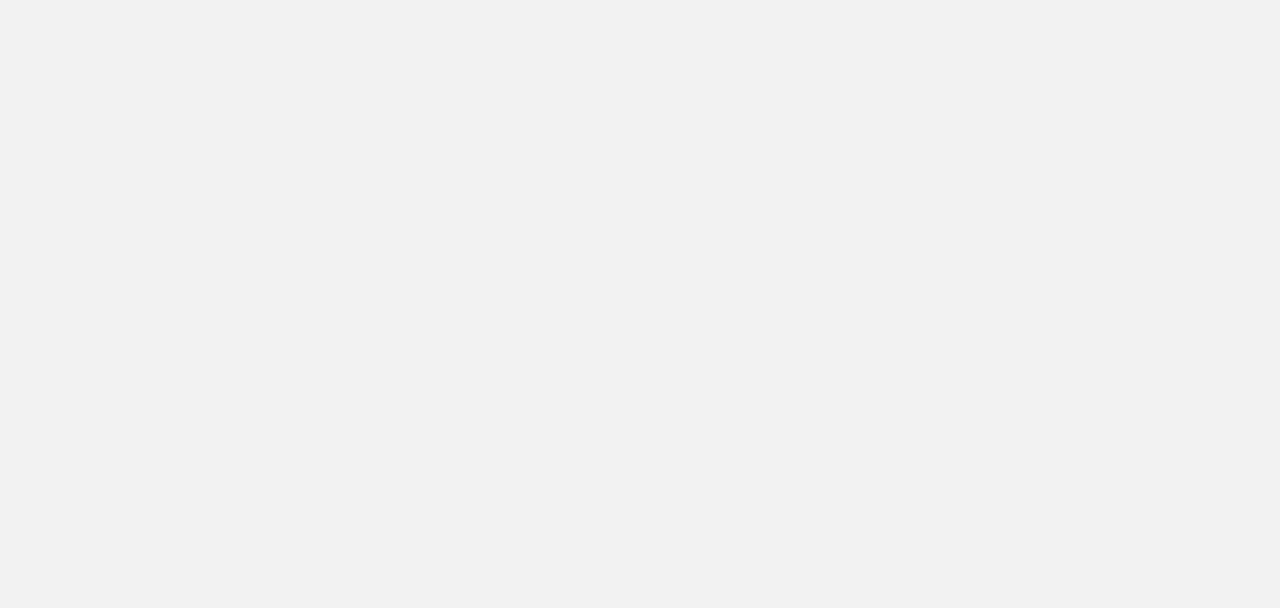
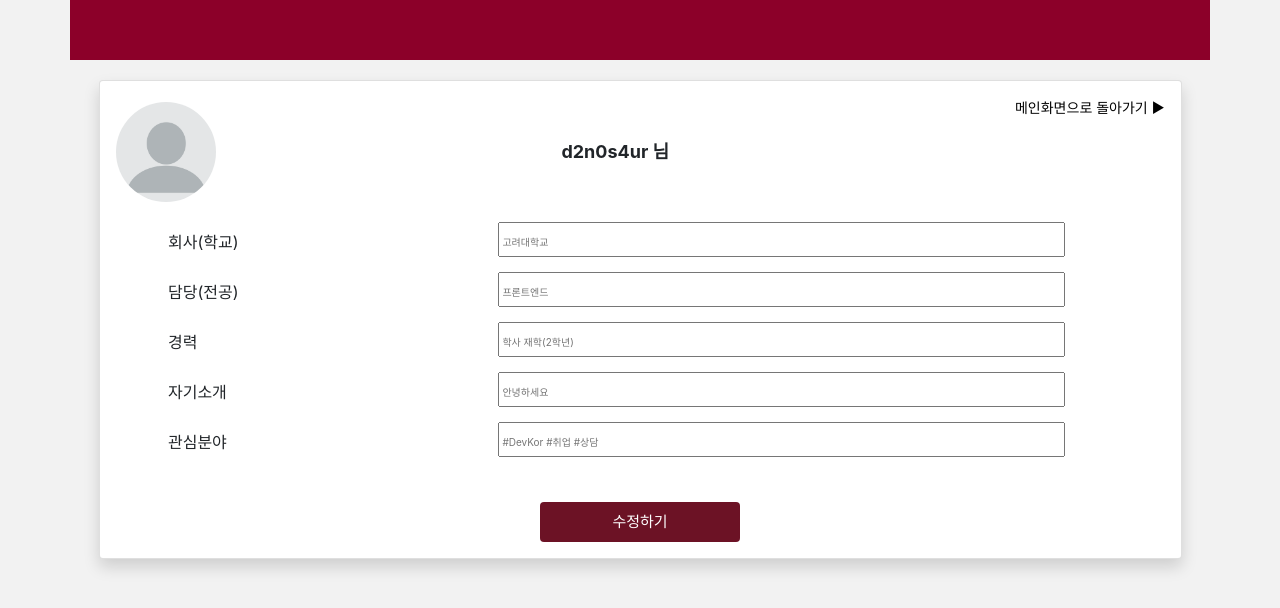
Before and after one commit to d2n0s4ur/KUFFEE-CHAT, a React (Create React App) app in the folder front/: page /Edit in a window 1280 px wide. Before the commit this address had no page. Shown: the top 608 px of the page. Built offline with nearby package versions, Linux system fonts and the light colour scheme.

Commit message:
update: front css finish

```diff
--- a/front/package.json
+++ b/front/package.json
@@ -3,6 +3,11 @@
   "version": "0.1.0",
   "private": true,
   "dependencies": {
+    "@fortawesome/fontawesome-svg-core": "^6.1.1",
+    "@fortawesome/free-brands-svg-icons": "^6.1.1",
+    "@fortawesome/free-regular-svg-icons": "^6.1.1",
+    "@fortawesome/free-solid-svg-icons": "^6.1.1",
+    "@fortawesome/react-fontawesome": "^0.1.18",
     "@testing-library/jest-dom": "^5.16.4",
     "@testing-library/react": "^13.3.0",
     "@testing-library/user-event": "^13.5.0",
--- a/front/src/App.js
+++ b/front/src/App.js
@@ -9,6 +9,7 @@ import List from './page/List';
 import Chat from './chat/Chat';
 import Profile from './page/Profile';
 import LogIn from './auth/LogIn';
+import Edit from './auth/Edit';
 
 function App() {
   return (
@@ -21,7 +22,8 @@ function App() {
             <Route path='Auth' element={<Auth />} />
             <Route path='Profile' element={<Profile />} />
             <Route path='Chat' element={<Chat />} />
-            <Route path='/' element={<List />} />
+            <Route path='Edit' element={<Edit />} />
+            <Route exact path='/' element={<List />} />
           </Routes>
         </BrowserRouter>
         </div>
--- /dev/null
+++ b/front/src/auth/Edit.css
@@ -0,0 +1,59 @@
+
+.edit.profile {
+    width: 100%;
+    height: 100px;
+    /* background: gray; */
+	margin-bottom: 20px;
+}
+
+.edit.profile_img {
+    width: 100px;
+    height: 100px;
+    border-radius: 50%;
+    float: left;
+
+    background-repeat: no-repeat;
+    background-position: center center;
+    background-size: cover;
+    background-color: white;
+    margin: 0;
+}
+
+.edit.name {
+	line-height: 100px;
+	font-weight: bold;
+}
+
+.Edit.inputform{
+	width: 90%;
+	margin: auto;
+	display: flex;
+	flex-direction: row;
+	justify-content: center;
+	margin-top: 10px;
+}
+
+.Edit.inputTag {
+	align-self: center;
+	flex-basis: 30%;
+	text-align: left;
+}
+
+.Edit.input {
+	width: 60%;
+	display: inline-block;
+}
+
+.Editprofile {
+	border: none;
+	border-radius: 4px;
+	background-color: #6c1225;
+	color: white;
+	font-weight: 300;
+	width: 200px;
+	height: 40px;
+	font-size: 15px;
+	margin: auto;
+	margin-top: 40px;
+	display: block;
+}
--- /dev/null
+++ b/front/src/auth/Edit.js
@@ -0,0 +1,66 @@
+
+import React, {useState} from 'react';
+import Card from 'react-bootstrap/Card';
+import './Edit.css'
+
+function Edit(props) {
+	const [inputs, setInputs] = useState({
+		college: '',
+		dname: '',
+		year: '',
+		desc: '',
+		tag: ''
+	});
+	const {college, dname, year, desc, tag} = inputs;
+
+	const onChange = (e) => {
+		const { value, name } = e.target;
+		setInputs({
+			...inputs,
+			[name]: value
+		});
+	};
+    return (
+		<>
+			<div className='container'>
+				<div className="profile header">
+				</div>
+				<div className='contents'>
+				<Card className="card shadow">
+      				<Card.Body>
+					  	<a href="/"><span className="sendDM">메인화면으로 돌아가기 ▶</span></a>
+					  	<div className="edit profile">
+                    		<img src="./profile.png" className="edit profile_img" />
+                        	<span className="edit name" >d2n0s4ur 님</span>
+               			</div>
+						<div className="Edit inputform">
+							<span className="Edit inputTag">회사(학교)</span>
+							<input className="Edit input"  placeholder='고려대학교' onChange={onChange} value={college}></input>
+						</div>
+						<div className="Edit inputform">
+							<span className="Edit inputTag">담당(전공)</span>
+							<input className="Edit input"  placeholder='프론트엔드' onChange={onChange} value={dname}></input>
+						</div>
+						<div className="Edit inputform">
+							<span className="Edit inputTag">경력</span>
+							<input className="Edit input"  placeholder='학사 재학(2학년)' onChange={onChange} value={year}></input>
+						</div>
+						<div className="Edit inputform">
+							<span className="Edit inputTag">자기소개</span>
+							<input className="Edit input"  placeholder='안녕하세요' onChange={onChange} value={desc}></input>
+						</div>
+						<div className="Edit inputform">
+							<span className="Edit inputTag">관심분야</span>
+							<input className="Edit input"  placeholder='#DevKor #취업 #상담' onChange={onChange} value={tag}></input>
+						</div>
+						<button className="Editprofile" type="submit">수정하기</button>
+					</Card.Body>
+    			</Card>
+				</div>
+			</div>
+
+		</>
+    );
+}
+
+export default Edit;
--- a/front/src/auth/LogIn.css
+++ b/front/src/auth/LogIn.css
@@ -6,7 +6,7 @@ body {
 	width: 80%;
 	margin: auto;
 	font-family: 'Roboto';
-	margin-top: 30%;
+	margin-top: 150px;
 }
 
 .form {
@@ -18,6 +18,7 @@ input {
 	margin: auto;
 	margin-bottom: 5px;
 	width: 100%;
+	height: 35px;
 }
 
 input::placeholder {
--- a/front/src/page/List.css
+++ b/front/src/page/List.css
@@ -86,3 +86,13 @@
 .shadow {
 	box-shadow: rgba(0, 0, 0, 0.07) 0px 1px 1px, rgba(0, 0, 0, 0.07) 0px 2px 2px, rgba(0, 0, 0, 0.07) 0px 4px 4px, rgba(0, 0, 0, 0.07) 0px 8px 8px, rgba(0, 0, 0, 0.07) 0px 16px 16px;
 }
+
+.sendDM {
+	right: 20px;
+	float:right;
+    font-size: 14px;
+}
+
+a {
+    color: black;
+}
--- a/front/src/page/List.js
+++ b/front/src/page/List.js
@@ -1,6 +1,8 @@
 import React from 'react';
 import Card from 'react-bootstrap/Card';
 import './List.css'
+import { faPaperPlane } from "@fortawesome/free-solid-svg-icons";
+import {FontAwesomeIcon} from "@fortawesome/react-fontawesome";
 
 function List(props) {
     return (
@@ -8,7 +10,7 @@ function List(props) {
 			<div className='container'>
 				<div className="header">
 					<span>d2n0s4ur 님을 위한<br/>멘토 입니다</span>
-					<p>저는 이런 사람입니다 ▶</p>
+					<a href="/Edit" style={{color:"white", textDecorationLine: "none"}}><p>저는 이런 사람입니다 ▶</p></a>
 				</div>
 				<div className='contents'>
 				<Card className="card shadow">
@@ -18,8 +20,40 @@ function List(props) {
                     		<div className="info">
                         		<span className="name">d2n0s4ur 님</span>
                         		<span className="job">Google Korea</span>
-								<span></span>
                    			</div>
+							   <span className="sendDM"><FontAwesomeIcon icon={faPaperPlane} /></span>
+               			</div>
+					   <div className="tag">
+							<span>백엔드 | 1-4년차</span><br/>
+							<span>#웹 개발 #DevOps #포렌식 #취업 #상담</span>
+						</div>
+					</Card.Body>
+    			</Card>
+				<Card className="card shadow">
+      				<Card.Body>
+					  	<div className="profile">
+                    		<img src="./profile.png" className="profile_img" />
+                    		<div className="info">
+                        		<span className="name">d2n0s4ur 님</span>
+                        		<span className="job">Google Korea</span>
+                   			</div>
+							   <span className="sendDM"><FontAwesomeIcon icon={faPaperPlane} /></span>
+               			</div>
+					   <div className="tag">
+							<span>백엔드 | 1-4년차</span><br/>
+							<span>#웹 개발 #DevOps #포렌식 #취업 #상담</span>
+						</div>
+					</Card.Body>
+    			</Card>
+				<Card className="card shadow">
+      				<Card.Body>
+					  	<div className="profile">
+                    		<img src="./profile.png" className="profile_img" />
+                    		<div className="info">
+                        		<span className="name">d2n0s4ur 님</span>
+                        		<span className="job">Google Korea</span>
+                   			</div>
+							   <span className="sendDM"><FontAwesomeIcon icon={faPaperPlane} /></span>
                			</div>
 					   <div className="tag">
 							<span>백엔드 | 1-4년차</span><br/>
--- a/front/src/page/Profile.css
+++ b/front/src/page/Profile.css
@@ -0,0 +1,113 @@
+.container {
+	width: 100%;
+	padding: 0;
+}
+
+.profile.header {
+	height: 20px;
+	background-color: #8c0029;
+}
+
+.profile.header span {
+	font-size: 20px;
+}
+
+.profile.header p {
+	font-size: 10px;
+	margin-top: 30px;
+	margin-bottom: 0;
+}
+
+.profile {
+    width: 100%;
+    height: 25%;
+    /* background: gray; */
+}
+
+.profile_img {
+    width: 40px;
+    height: 40px;
+    border-radius: 50%;
+    float: left;
+
+    background-repeat: no-repeat;
+    background-position: center center;
+    background-size: cover;
+    background-color: white;
+    margin-top: 10px;
+    margin-right: 10px;
+}
+
+.info {
+    float:left;
+    font-family: 'Nanum Gothic';
+}
+
+.name {
+    display: block;
+    font-size: 18px;
+    margin-top: 5px;
+}
+
+.profile_job {
+    margin-top: 2px;
+    display: block;
+    font-size: 20px;
+    margin-bottom: 5px;
+    color: grey;
+}
+
+.contents {
+	width: 95%;
+	margin:auto;
+}
+
+.card {
+	margin-top: 20px;
+}
+
+.profile_tag {
+	padding-top: 5px;
+	clear:both;
+	display: block;
+	width: 100%;
+	text-align: left;
+	font-size: 14px;
+	color: rgb(58, 58, 58);
+	/* padding-left: 50px; */
+}
+
+.shadow {
+	box-shadow: rgba(0, 0, 0, 0.07) 0px 1px 1px, rgba(0, 0, 0, 0.07) 0px 2px 2px, rgba(0, 0, 0, 0.07) 0px 4px 4px, rgba(0, 0, 0, 0.07) 0px 8px 8px, rgba(0, 0, 0, 0.07) 0px 16px 16px;
+}
+
+.mentostat {
+	margin-top: 40px;
+	text-align: center;
+	/* margin-left: -50px; */
+	font-size: 20px;
+}
+
+.activetime {
+	color: rgb(165,33,59);
+	font-weight: bold;
+	font-size: 24px;
+}
+
+.DM_button {
+	border: none;
+	border-radius: 4px;
+	background-color: #6c1225;
+	color: white;
+	font-weight: 300;
+	width: 200px;
+	height: 40px;
+	font-size: 15px;
+	margin: auto;
+	display: block;
+}
+
+.sendDM {
+	right: 20px;
+	float:right;
+}
--- a/front/src/page/Profile.js
+++ b/front/src/page/Profile.js
@@ -1,9 +1,38 @@
 import React from 'react';
+import Card from 'react-bootstrap/Card';
+import './Profile.css'
 
 function Profile(props) {
     return (
 		<>
-			<h1>헤더입니다.</h1>
+			<div className='container'>
+				<div className="profile header">
+				</div>
+				<div className='contents'>
+				<Card className="card shadow">
+      				<Card.Body>
+					  	<div className="profile">
+                    		<img src="./profile.png" className="profile_img" />
+                    		<div className="info">
+                        		<span className="name">d2n0s4ur 님</span>
+                   			</div>
+							<a href="/"><span className="sendDM">메인화면으로 돌아가기 ▶</span></a>
+               			</div>
+					   <div className="profile_tag">
+					   		<span className="profile_job">Google Korea</span>
+							<span>백엔드 | 1-4년차</span><br/>
+							<h5 style={{marginTop: "20px"}}>멘토 소개</h5>
+							<p>안녕하세요, 저는 Google Korea 에서 백엔드 특히, 계정 인증과 관련된 부분에서 백엔드를 담당하고 있습니다.<br/><br/> 다양한 프로젝트를 진행하면서 느낀점을 바탕으로 조금 더 넓은 관점으로 다양한 고민에 답해드릴게요!</p>
+							<hr></hr>
+							<span>#웹 개발 #DevOps #포렌식 #취업 #상담</span>
+							<p className="mentostat">이 멘토님은 <span className="activetime">지금 활동중</span> 입니다.</p>
+							<button className="DM_button" type="submit">KUFFEE CHAT 신청</button>
+						</div>
+					</Card.Body>
+    			</Card>
+				</div>
+			</div>
+
 		</>
     );
 }
```
Also changed, not shown: 1 other file (tests, documents, lock files or other folders).
